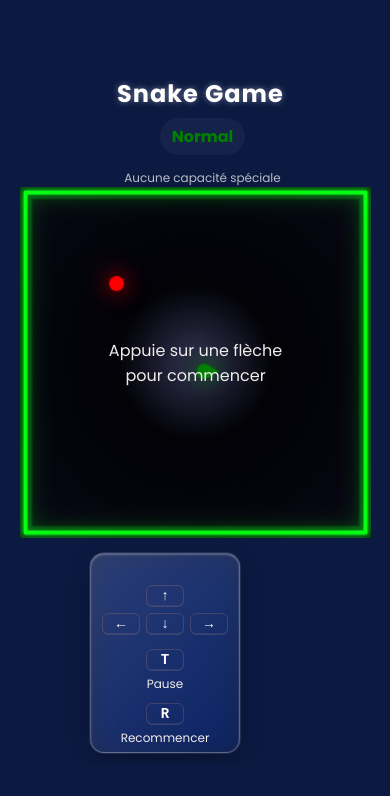
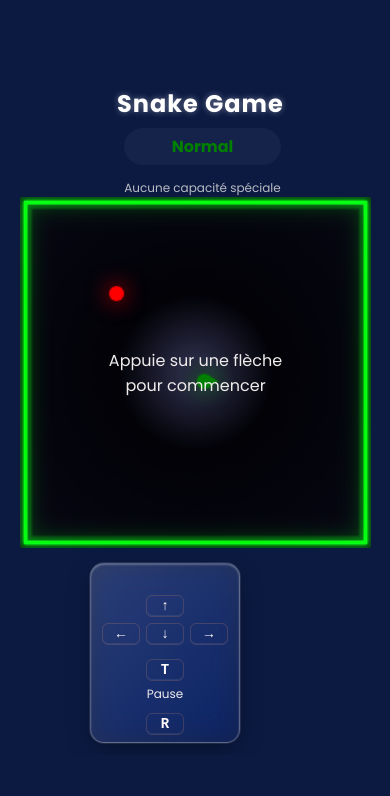
Before and after one commit to Walie-Matthieu/snake-game, a Next.js app: page / in a window 390 px wide. Shown: the top 796 px of the page. Built offline with nearby package versions, Linux system fonts and the light colour scheme.

Commit message:
few changes

```diff
--- a/app/components/SnakeGame.tsx
+++ b/app/components/SnakeGame.tsx
@@ -813,10 +813,37 @@ export default function SnakeGame({
   // on place la colonne à droite seulement si la fenêtre peut contenir (canvas min + gap + control)
   const controlsAbsolute = isDesktop;
 
-  // container style: grid on desktop (fixed right column), column flow on mobile
+  // Taille responsive du panneau des touches (comme le canvas)
+const computeControlWidth = (): number => {
+  const w = typeof window !== 'undefined' ? window.innerWidth : 1024;
+  const isMobile = w >= 320 && w <= 600;
+  if (isMobile) return 150; // largeur fixe en mobile (ajuste ici)
+  // sinon: largeur responsive bornée
+  return Math.min(280, Math.max(160, Math.round(w * 0.12)));
+};
+
+const [controlWidth, setControlWidth] = useState<number>(() => computeControlWidth());
+const [controlHeight, setControlHeight] = useState<number>(() => Math.round(computeControlWidth() * 1.2));
+
+useEffect(() => {
+  const onResize = () => {
+    const w = computeControlWidth();
+    setControlWidth(w);
+    setControlHeight(Math.round(w * 1.2)); // ratio simple; ajuste si besoin
+  };
+  onResize();
+  window.addEventListener('resize', onResize);
+  window.addEventListener('pageshow', onResize);
+  return () => {
+    window.removeEventListener('resize', onResize);
+    window.removeEventListener('pageshow', onResize);
+  };
+}, []);
+
+// container style: grid on desktop (fixed right column), column flow on mobile
   const containerStyleDesktop: React.CSSProperties = {
     display: 'grid',
-    gridTemplateColumns: `${Math.round(canvasSize)}px var(--control-width, 160px)`,
+    gridTemplateColumns: `${Math.round(canvasSize)}px ${controlWidth}px`, // ← comme le canvas
     gap: 'var(--container-gap, 16px)',
     width: '100%',
     maxWidth: '100vw',
@@ -950,14 +977,19 @@ export default function SnakeGame({
       )}
 
       {/* Wrapper commun pour nom + description du pouvoir */}
-      <div style={{
-        transform: `translate(
-          calc(${CANVAS_OFFSET_X}px + var(--ability-text-offset-x, ${ABILITY_TEXT_OFFSET_X}px)),
-          calc(${CANVAS_OFFSET_Y}px + var(--ability-text-offset-y, ${ABILITY_TEXT_OFFSET_Y}px))
-        )`,
-        width: '100%',
-        textAlign: 'center'
-      }}>
+      <div
+        data-ui="ability-text"
+        style={{
+          // ...existing code...
+          display: 'flex',
+          flexDirection: 'column',
+          rowGap: 'var(--ability-gap, 8px)', // ← lis depuis le CSS (fallback 8px)
+          transform: `translate(
+            calc(${CANVAS_OFFSET_X}px + var(--ability-text-offset-x, ${ABILITY_TEXT_OFFSET_X}px)),
+            calc(${CANVAS_OFFSET_Y}px + var(--ability-text-offset-y, ${ABILITY_TEXT_OFFSET_Y}px))
+          )`,
+        }}
+      >
         {/* Nom du pouvoir */}
         <span
           style={{
@@ -1046,12 +1078,11 @@ export default function SnakeGame({
             Tu peux repérer / modifier ce bloc facilement entre les deux marqueurs.
          =============================================================== */}
         <div
-          aria-hidden={false}
+          data-ui="controls"
           style={{
-            width: 'var(--control-width, 160px)',
-            height: 'var(--control-height, 200px)',
-            // Permet déplacer le panneau des touches si besoin
-            transform: `translate(var(--controls-offset-x, 0px), var(--controls-offset-y, 0px)) scale(var(--control-scale, 1))`,
+            width: `${controlWidth}px`,
+            height: `${controlHeight}px`,
+            transform: `translate(var(--controls-offset-x, 0px), var(--controls-offset-y, 0px))`,
             transformOrigin: 'top left',
             overflowY: controlsAbsolute ? 'auto' : 'visible',
             display: 'flex',
--- a/app/page.module.css
+++ b/app/page.module.css
@@ -426,7 +426,7 @@
 
   .lastParagraph {
     --last-offset-x: -700px;  /* Déplace le texte de droite à gauche */
-    --last-offset-y: 55px;   /* Déplace le texte de bas en haut */
+    --last-offset-y: 75px;   /* Déplace le texte de bas en haut */
   }
 }
 
@@ -460,6 +460,8 @@
     /* déplacement des power lines */
     --powerlines-offset-x: -72px; /* - gauche | + droite */
     --powerlines-offset-y: -8px;  /* - haut   | + bas    */
+
+    --ability-gap: 0px; /* ← espace entre “Normal” et “Aucune capacité spéciale */
   }
 
   /* conteneur centré et scroll si besoin */
@@ -500,6 +502,7 @@
 
     --ability-text-offset-x: 7px; /* déplace le texte des capacités de droite à gauche */
     --ability-text-offset-y: 0px;   /* + = bas, - = haut */
+
   }
 
   /* titre centré et plus petit */
@@ -513,11 +516,8 @@
     transform: translateX(-60%) translateY(var(--title-offset-y, 0));
   }
 
-  /* Réafficher et déplacer l'indication des pouvoirs */
-  :global(.powerLinesWrapper) {
-    display: block !important;
-    /* Ajoute 0px comme fallback pour garantir la lecture */
-    transform: translate(var(--powerlines-offset-x, 0px), var(--powerlines-offset-y, 0px)) !important;
-    transform-origin: top left;
+
+  :global([data-ui="ability-text"] > :first-child) {
+    margin-bottom: 8px !important; /* ajuste la valeur */
   }
 }
```
